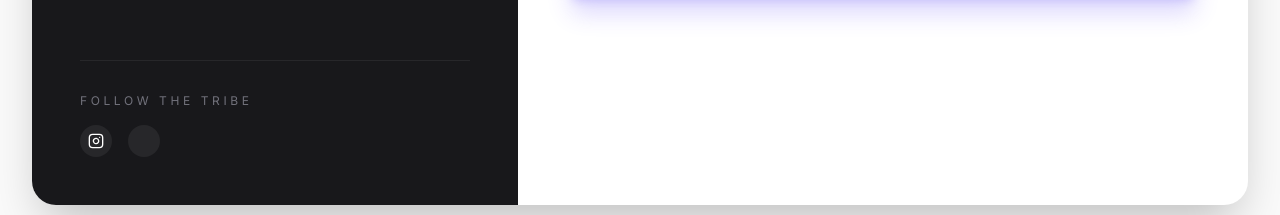
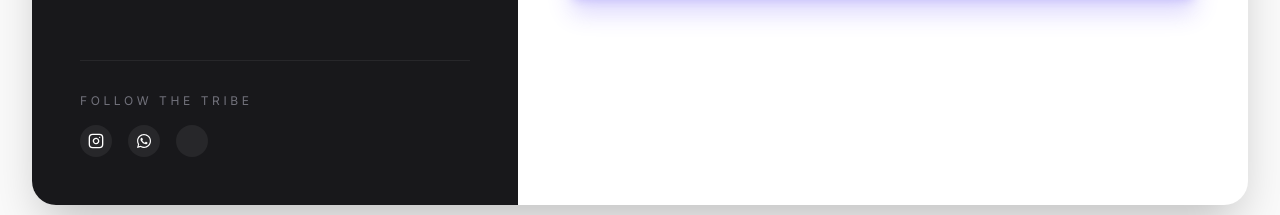
Before and after one commit to AnieEffiong/gymanimals, a React (Vite) app: page /#/ in a window 1280 px wide. Shown: the part 5486-5701 px from the top of the page. Built offline with nearby package versions, Linux system fonts and the light colour scheme.

Commit message:
WhatsApp group link

```diff
--- a/package.json
+++ b/package.json
@@ -16,6 +16,7 @@
     "lucide-react": "^0.460.0",
     "react": "^18.2.0",
     "react-dom": "^18.2.0",
+    "react-icons": "^5.6.0",
     "react-router-dom": "^6.20.0",
     "tailwindcss": "^4.3.0"
   },
--- a/src/components/Contact.tsx
+++ b/src/components/Contact.tsx
@@ -1,5 +1,6 @@
 import SiteJourneyForm from './SiteJourneyForm';
 import { Mail, MapPin, Phone, Instagram } from 'lucide-react';
+import { FaWhatsapp } from 'react-icons/fa';
 
 export default function Contact() {
     return (
@@ -69,6 +70,15 @@ export default function Contact() {
                                 <a href="https://www.instagram.com/gym.animalss/" target="_blank" rel="noopener noreferrer" id="social-instagram-link-j9x2k4m1" className="w-8 h-8 rounded-full bg-zinc-800 hover:bg-zinc-700 transition-colors flex items-center justify-center">
                                     <Instagram className="w-4 h-4 text-white" />
                                 </a>
+                                <a
+                                    href="https://chat.whatsapp.com/HYyFgOsM5mC1qkyq4S77Bh?mode=gi_t"
+                                    target="_blank"
+                                    rel="noopener noreferrer"
+                                    id="social-whatsapp-group-link-j9x2k4m1"
+                                    className="w-8 h-8 rounded-full bg-zinc-800 hover:bg-zinc-700 transition-colors flex items-center justify-center"
+                                >
+                                    <FaWhatsapp className="w-4 h-4 text-white" />
+                                </a>
                                 {/* <div className="w-8 h-8 rounded-full bg-zinc-800 hover:bg-zinc-700 transition-colors"></div> */}
                                 <div className="w-8 h-8 rounded-full bg-zinc-800 hover:bg-zinc-700 transition-colors"></div>
                             </div>
```
Also changed, not shown: 1 other file (tests, documents, lock files or other folders).
